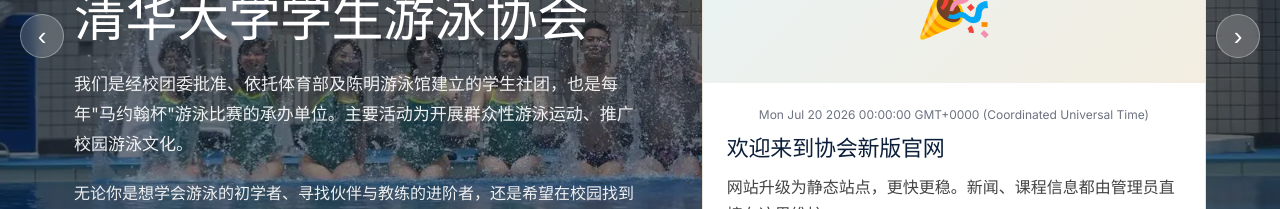
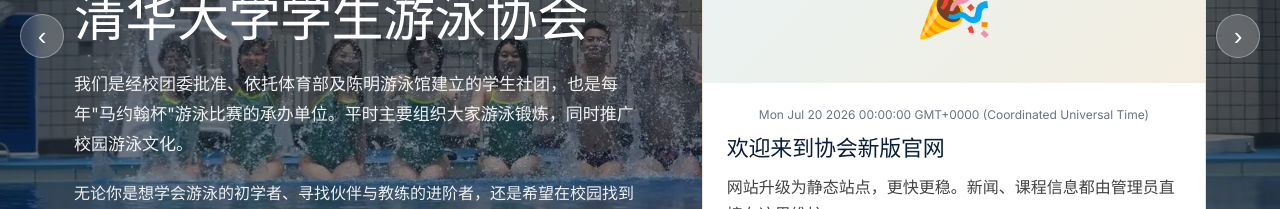
Before and after one commit to llw24/thu-swim-static, a Next.js app: page / in a window 1280 px wide. Shown: the part 331-540 px from the top of the page. Built offline with nearby package versions, Linux system fonts and the light colour scheme; no server answers.

Commit message:
copy: 协会介绍去掉公文腔，改为更自然的表述

```diff
--- a/src/app/about/page.tsx
+++ b/src/app/about/page.tsx
@@ -13,8 +13,8 @@
         <h2 className="serif" style={{ fontSize: 22, marginBottom: 12 }}>{t('我们是谁', 'Who we are')}</h2>
         <p style={{ color:'#333', lineHeight: 1.85, marginBottom: 14 }}>
           {t(
-            '清华大学学生游泳协会是经校团委批准、依托体育部及陈明游泳馆建立的学生社团，也是每年"马约翰杯"游泳比赛的承办单位。主要活动为开展群众性游泳运动、推广校园游泳文化。',
-            'The Tsinghua University Student Swimming Association is a student organization approved by the Youth League Committee, established under the Sports Department and based at Chen Ming Natatorium. We also organize the annual Ma Yuehan Cup swim meet. Our main activities include running community swimming sessions and promoting swimming culture on campus.'
+            '清华大学学生游泳协会是经校团委批准、依托体育部及陈明游泳馆建立的学生社团，也是每年"马约翰杯"游泳比赛的承办单位。平时主要组织大家游泳锻炼，同时推广校园游泳文化。',
+            'The Tsinghua University Student Swimming Association is a student organization approved by the Youth League Committee, established under the Sports Department and based at Chen Ming Natatorium. We also organize the annual Ma Yuehan Cup swim meet. Day to day, we run swim sessions for everyone on campus and work to grow swimming culture at Tsinghua.'
           )}
         </p>
         <p style={{ color:'#333', lineHeight: 1.85 }}>
--- a/src/components/HomeView.tsx
+++ b/src/components/HomeView.tsx
@@ -74,8 +74,8 @@
             </h1>
             <p className="hero-lead" style={{ fontSize:17, lineHeight:1.75, marginBottom:20, maxWidth:560 }}>
               {t(
-                '我们是经校团委批准、依托体育部及陈明游泳馆建立的学生社团，也是每年"马约翰杯"游泳比赛的承办单位。主要活动为开展群众性游泳运动、推广校园游泳文化。',
-                'We are a student organization approved by the Youth League Committee, established under the Sports Department and based at Chen Ming Natatorium, and we organize the annual Ma Yuehan Cup swim meet. Our main activities include running community swimming sessions and promoting swimming culture on campus.'
+                '我们是经校团委批准、依托体育部及陈明游泳馆建立的学生社团，也是每年"马约翰杯"游泳比赛的承办单位。平时主要组织大家游泳锻炼，同时推广校园游泳文化。',
+                'We are a student organization approved by the Youth League Committee, established under the Sports Department and based at Chen Ming Natatorium, and we organize the annual Ma Yuehan Cup swim meet. Day to day, we run swim sessions for everyone on campus and work to grow swimming culture at Tsinghua.'
               )}
             </p>
             <p className="hero-lead" style={{ lineHeight:1.75, marginBottom:28, maxWidth:560 }}>
```
